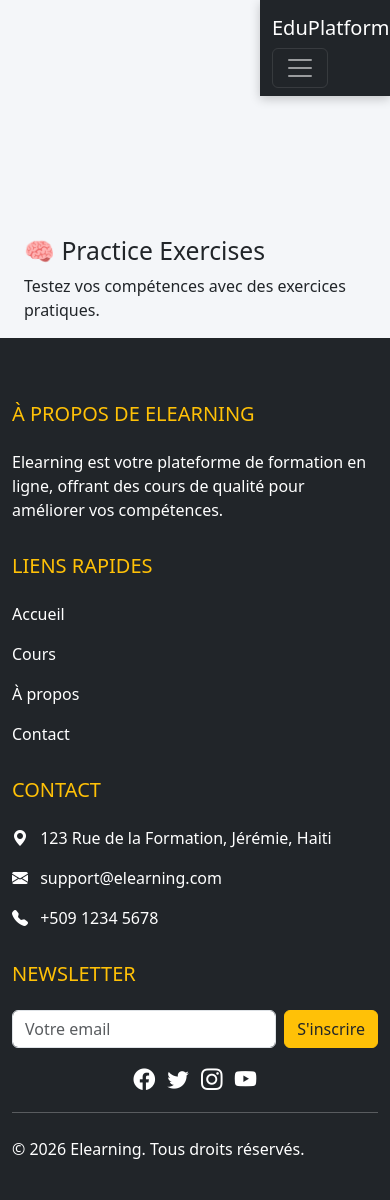
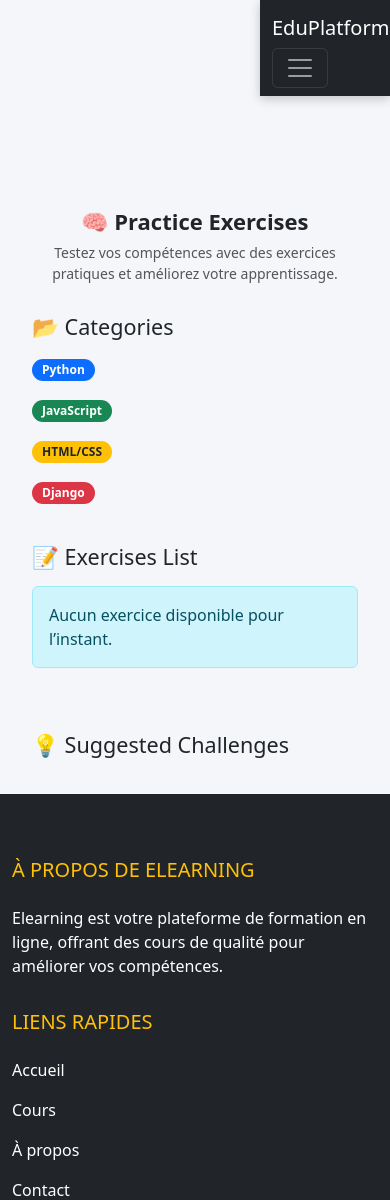
Before and after one commit to Kenley88/elearning_site, a Django app: page /resources/practice-exercises/ in a window 390 px wide. Shown: the top 1200 px of the page. Before the commit the page ends 1159 px from the top, so only its background shows below. Run offline with Django 5.2, Linux system fonts and the light colour scheme.

Commit message:
Update practice_exercises.html

```diff
--- a/courses/templates/practice_exercises.html
+++ b/courses/templates/practice_exercises.html
@@ -1,7 +1,130 @@
 {% extends 'base.html' %}
+
 {% block content %}
-<div class="container mt-5">
-    <h2>🧠 Practice Exercises</h2>
-    <p>Testez vos compétences avec des exercices pratiques.</p>
-</div>
+<style>
+/* Wrapper principal pour alignement proche du dashboard */
+.page-wrapper {
+    max-width: 1100px;
+    margin: 0 auto;
+    padding: 20px;
+}
+
+/* Header */
+.header {
+    text-align: center;
+    margin-bottom: 30px;
+}
+
+.header h2 {
+    font-size: 28px;
+    font-weight: bold;
+}
+
+.header p {
+    color: #555;
+    font-size: 14px;
+}
+
+/* Exercise Card */
+.exercise-card {
+    background-color: #fff;
+    border-radius: 15px;
+    box-shadow: 0px 5px 15px rgba(0,0,0,0.1);
+    padding: 20px;
+    margin-bottom: 20px;
+    transition: 0.3s;
+    text-align: left;
+}
+
+.exercise-card:hover {
+    transform: translateY(-5px);
+}
+
+/* Buttons */
+.btn-exercise {
+    margin-top: 10px;
+    width: 100%;
+    font-size: 14px;
+}
+
+/* Badge difficulty */
+.badge-level {
+    font-size: 12px;
+    padding: 5px 10px;
+    border-radius: 15px;
+    margin-right: 5px;
+}
+
+/* Responsive */
+@media (max-width: 768px){
+    .exercise-card { padding: 15px; }
+    .header h2 { font-size: 24px; }
+    .btn-exercise { font-size: 12px; }
+}
+
+@media (max-width: 576px){
+    .header h2 { font-size: 22px; }
+    .exercise-card { padding: 10px; }
+    .btn-exercise { font-size: 11px; }
+}
+</style>
+
+<div class="page-wrapper">
+
+    <!-- Header -->
+    <div class="header">
+        <h2>🧠 Practice Exercises</h2>
+        <p>Testez vos compétences avec des exercices pratiques et améliorez votre apprentissage.</p>
+    </div>
+
+    <!-- Exercise Categories -->
+    <h4 class="mb-3">📂 Categories</h4>
+    <div class="row mb-4">
+        <div class="col-md-3 col-sm-6 mb-3"><span class="badge bg-primary badge-level">Python</span></div>
+        <div class="col-md-3 col-sm-6 mb-3"><span class="badge bg-success badge-level">JavaScript</span></div>
+        <div class="col-md-3 col-sm-6 mb-3"><span class="badge bg-warning text-dark badge-level">HTML/CSS</span></div>
+        <div class="col-md-3 col-sm-6 mb-3"><span class="badge bg-danger badge-level">Django</span></div>
+    </div>
+
+    <!-- Exercises Grid -->
+    <h4 class="mb-3">📝 Exercises List</h4>
+    <div class="row">
+        {% for exercise in exercises %}
+        <div class="col-md-4 col-sm-6 mb-4">
+            <div class="exercise-card">
+                <h5>{{ exercise.title }}</h5>
+                <p class="text-muted">{{ exercise.description|truncatewords:20 }}</p>
+                <p>
+                    <span class="badge bg-primary badge-level">{{ exercise.category }}</span>
+                    <span class="badge bg-success badge-level">{{ exercise.level }}</span>
+                </p>
+                <a href="{% url 'start_exercise' exercise.id %}" class="btn btn-primary btn-exercise">Start Exercise</a>
+            </div>
+        </div>
+        {% empty %}
+        <div class="col-12">
+            <div class="alert alert-info">Aucun exercice disponible pour l’instant.</div>
+        </div>
+        {% endfor %}
+    </div>
+
+    <!-- More Exercises -->
+    <h4 class="mt-5 mb-3">💡 Suggested Challenges</h4>
+    <div class="row">
+        {% for suggestion in suggested_exercises %}
+        <div class="col-md-4 col-sm-6 mb-4">
+            <div class="exercise-card">
+                <h5>{{ suggestion.title }}</h5>
+                <p class="text-muted">{{ suggestion.description|truncatewords:15 }}</p>
+                <p>
+                    <span class="badge bg-info badge-level">{{ suggestion.category }}</span>
+                    <span class="badge bg-warning text-dark badge-level">{{ suggestion.level }}</span>
+                </p>
+                <a href="{% url 'start_exercise' suggestion.id %}" class="btn btn-success btn-exercise">Try This Challenge</a>
+            </div>
+        </div>
+        {% endfor %}
+    </div>
+
+</div> <!-- page-wrapper -->
 {% endblock %}
```
